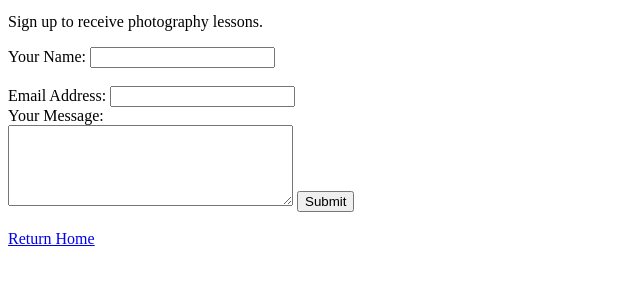
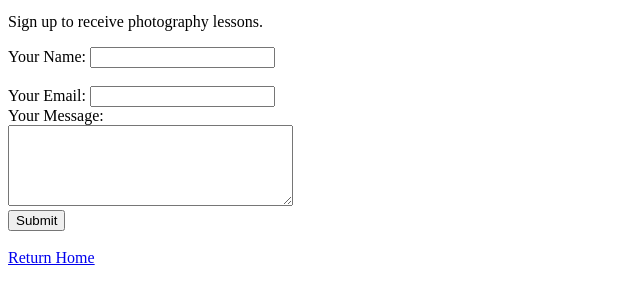
Before and after one commit to serenajo/tb, a plain HTML site: page contact-me.html in a window 1280 px wide. Shown: the part 137-438 px from the top of the page, without its empty margins (0-640 px from the left). Drawn offline with Linux system fonts and the light colour scheme.

Commit message:
Update contact-me.html

```diff
--- a/contact-me.html
+++ b/contact-me.html
@@ -14,10 +14,10 @@
   <form class="" action="mailto:serena@photos.com" method="post" enctype="text/plain">
     <label>Your Name:</label>
     <input type="text" name="yourName" value=""> <br> <br>
-    <label>Email Address:</label>
+    <label>Your Email:</label>
     <input type="email" id="email" name="yourEmail"> <br>
     <label>Your Message:</label><br>
-    <textarea name=yourMessage rows="5" cols="33"></textarea>
+    <textarea name=yourMessage rows="5" cols="33"></textarea><br>
     <input type="submit" name="">
   </form> <br>
   <a href="index.html">Return Home</a>
```
